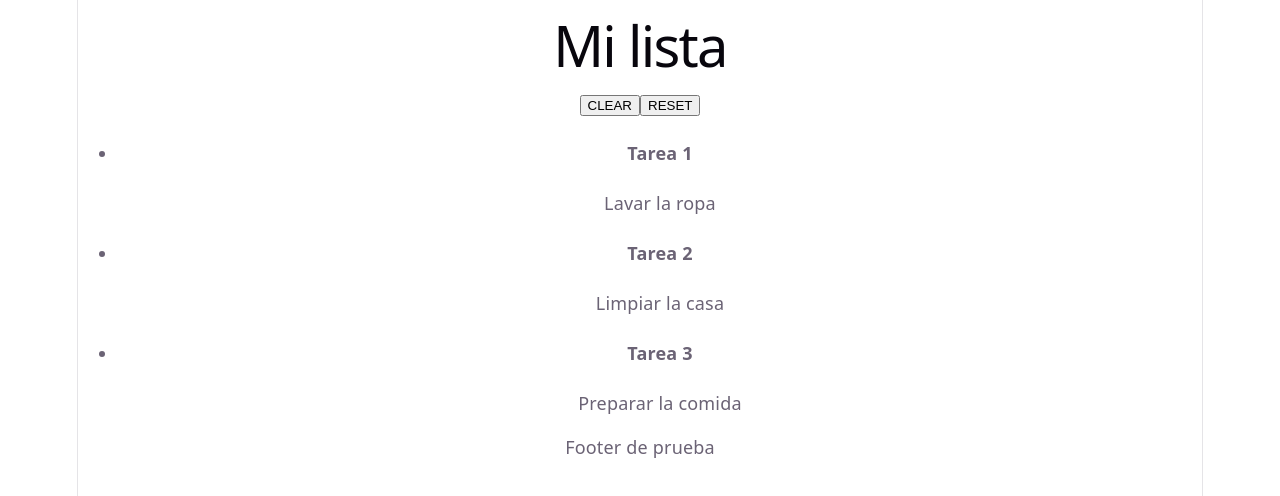
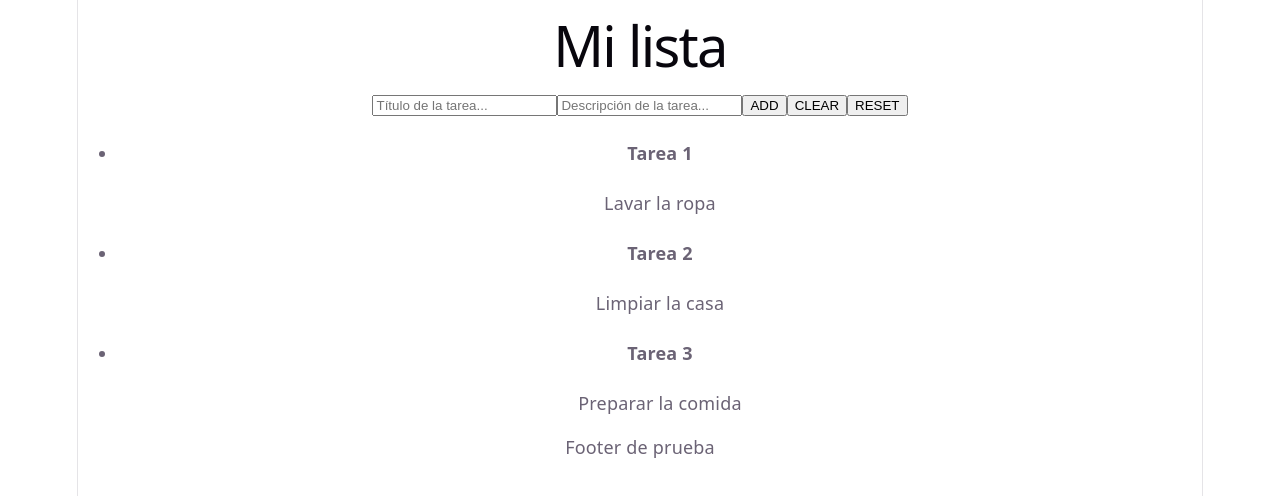
Before and after one commit to Ghyn-GitHub/ejercicio-to-do-list, a React (Vite) app: page / in a window 1280 px wide. Shown: the top 496 px of the page. Built offline with nearby package versions, Linux system fonts and the light colour scheme.

Commit message:
Añadir formulario y botón ADD

```diff
--- a/src/components/Main/Main.jsx
+++ b/src/components/Main/Main.jsx
@@ -1,20 +1,58 @@
+import { v4 as uuidv4 } from "uuid";
 import { useState } from "react";
 import "./Main.css";
 import List from "./List";
-import tareasIniciales from "../../data/tasks.json"
+import tareasIniciales from "../../data/tasks.json";
 
 const Main = () => {
   const [tareas, setTareas] = useState(tareasIniciales);
+  const [taskTitle, setTaskTitle] = useState("");
+  const [taskDesc, setTaskDesc] = useState("");
 
   return (
     <main>
-      <button onClick={() => {
-        setTareas([])
-      }}>CLEAR</button>
+      <input
+        onChange={(event) => setTaskTitle(event.target.value)}
+        value={taskTitle}
+        placeholder="Título de la tarea..."
+      />
 
-      <button onClick={() => {
-        setTareas(tareasIniciales)
-      }}>RESET</button>
+      <input
+        onChange={(event) => setTaskDesc(event.target.value)}
+        value={taskDesc}
+        placeholder="Descripción de la tarea..."
+      />
+
+      <button
+        onClick={() => {
+          const newTask = {
+            id: uuidv4(),
+            title: taskTitle,
+            description: taskDesc,
+          };
+          setTareas([newTask, ...tareas]);
+          setTaskTitle("");
+          setTaskDesc("");
+        }}
+      >
+        ADD
+      </button>
+
+      <button
+        onClick={() => {
+          setTareas([]);
+        }}
+      >
+        CLEAR
+      </button>
+
+      <button
+        onClick={() => {
+          setTareas(tareasIniciales);
+        }}
+      >
+        RESET
+      </button>
 
       <List tareas={tareas} />
     </main>
```
